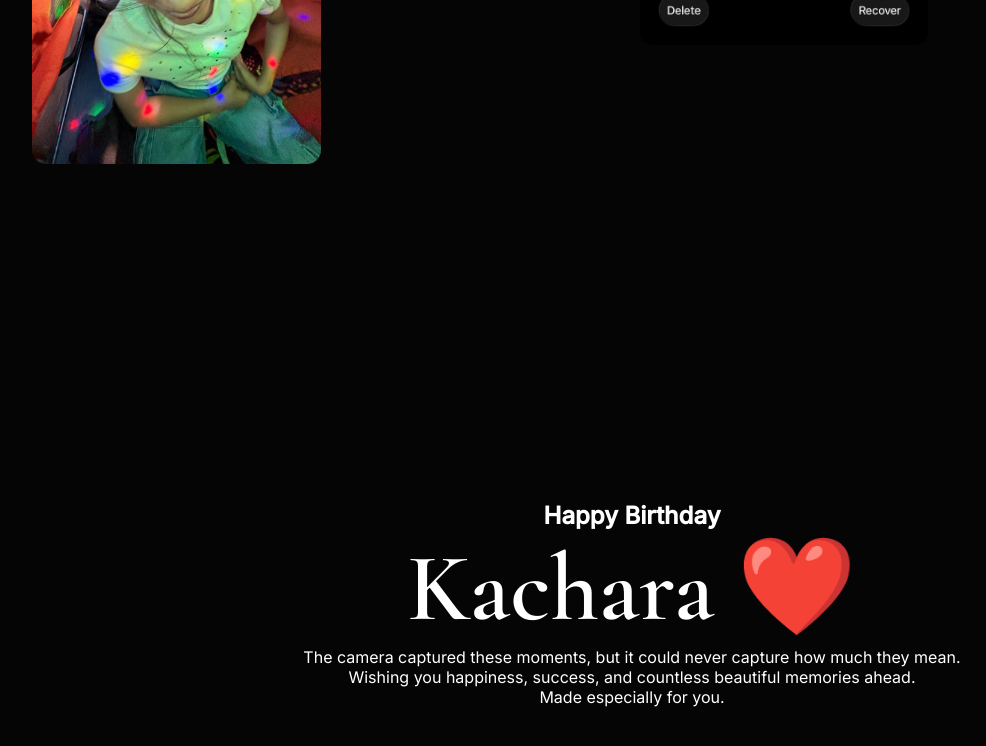
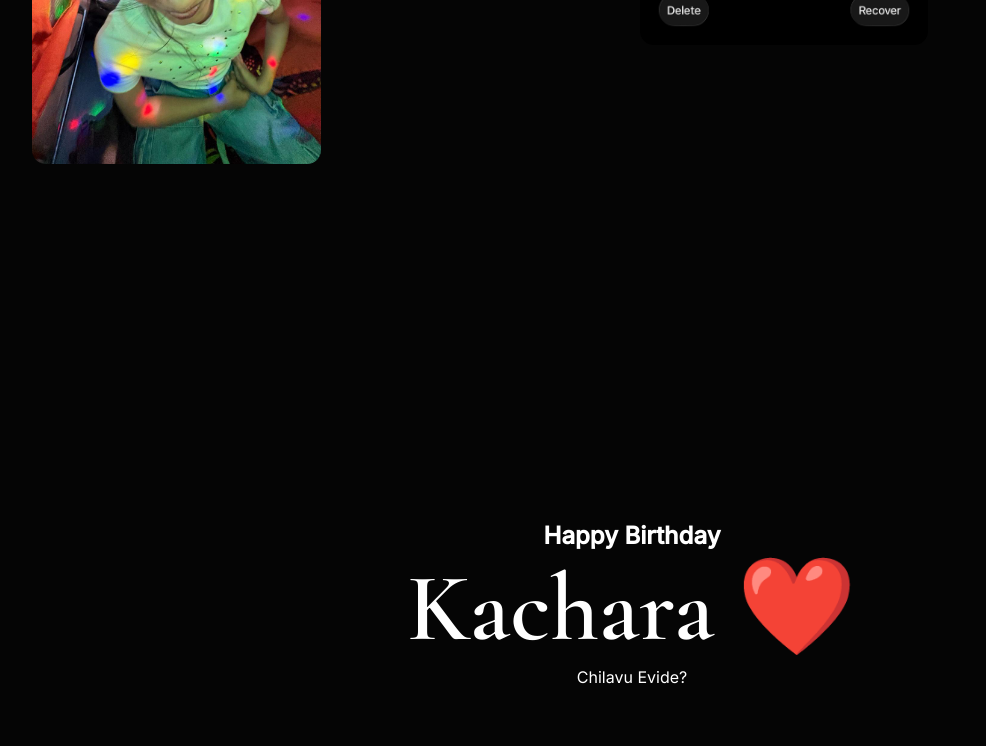
Before and after one commit to Alan-Betty/Pyraxissomething, a plain HTML site: page index.html in a window 1280 px wide. Shown: the part 6287-7033 px from the top of the page, without its empty margins (8-994 px from the left). Drawn offline with nearby package versions, Linux system fonts and the light colour scheme.

Commit message:
Update index.html

```diff
--- a/index.html
+++ b/index.html
@@ -50,9 +50,8 @@
 <div class="ending-content">
 <h2>Happy Birthday</h2>
 <h1>Kachara ❤️</h1>
-<p>The camera captured these moments, but it could never capture how much they mean.</p>
-<p>Wishing you happiness, success, and countless beautiful memories ahead.</p>
-<span>Made especially for you.</span>
+<p>Chilavu Evide?</p>
+
 </div>
 </section>
 
```
